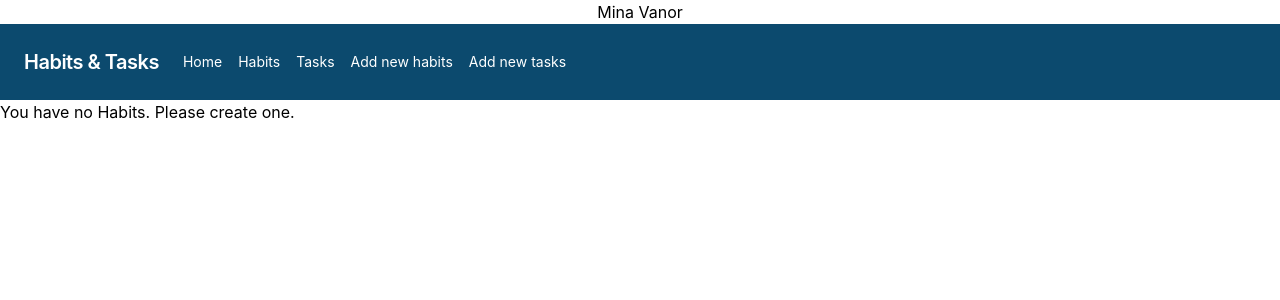
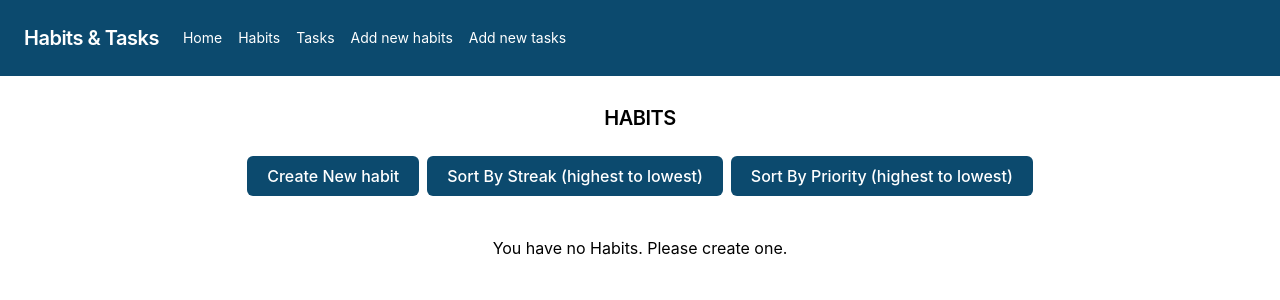
Before and after one commit to SainaFirooz/habits-and-tasks-app, a React (Create React App) app: page /habits in a window 1280 px wide. Shown: the top 300 px of the page. Built offline with nearby package versions, Linux system fonts and the light colour scheme.

Commit message:
Styling av habits

```diff
--- a/src/pages/Habits.jsx
+++ b/src/pages/Habits.jsx
@@ -121,30 +121,34 @@ const Habits = ({ habits, setHabits }) => {
 
   return (
     <>
-      <h1>Mina Vanor</h1>
       <Nav />
+      <div className="w-full text-center flex items-center flex-col gap-5 mt-6">
+        <h1 className="font-semibold uppercase text-xl tracking-tight my-1">
+          Habits
+        </h1>
+
+        <div className="flex justify-center gap-2 mb-5">
+          <button className="flex-grow px-5 py-2 bg-sky-900 text-white font-medium rounded-md" onClick={() => navigate("/NewHabit")}>Create New habit</button>
+          <button className="flex-grow px-5 py-2 bg-sky-900 text-white font-medium rounded-md" onClick={handleStreakSort}>
+            Sort By Streak ({streakSort})
+          </button>
+          <button className="flex-grow px-5 py-2 bg-sky-900 text-white font-medium rounded-md" onClick={handlePrioritySort}>
+            Sort By Priority ({prioritySort})
+          </button>
+        </div>
+
         {!habits || habits.length === 0 ? (
           <p>You have no Habits. Please create one.</p>
         ) : (
-        <>
-          <button onClick={() => navigate("/NewHabit")}>Create New habit</button>
-
-          <button onClick={handleStreakSort}>
-            Sort By Streak ({streakSort})
-          </button>
-
-          <button onClick={handlePrioritySort}>
-            Sort By Priority ({prioritySort})
-          </button>
-
-          <table>
+          <div className="w-1/2 bg-slate-300 backdrop-blur-lg px-3 py-5 rounded-md">
+            <table className="w-full">
               <thead>
                 <tr>
-                <th>Title </th>
-                <th>Priority </th>
-                <th>Increase </th>
-                <th>Streak </th>
-                <th>Decrease </th>
+                  <th>Title</th>
+                  <th>Priority</th>
+                  <th>Increase</th>
+                  <th>Streak</th>
+                  <th>Decrease</th>
                   <th>Reset</th>
                   <th>Delete</th>
                 </tr>
@@ -156,23 +160,37 @@ const Habits = ({ habits, setHabits }) => {
                     <td>{habit.priority}</td>
                     <td>
                       <button onClick={() => increaseStreak(habit.title)}>
-                      +
+                      <svg xmlns="http://www.w3.org/2000/svg" viewBox="0 0 16 16" fill="currentColor" className="w-4 h-4">
+  <path fillRule="evenodd" d="M8 15A7 7 0 1 0 8 1a7 7 0 0 0 0 14Zm.75-10.25v2.5h2.5a.75.75 0 0 1 0 1.5h-2.5v2.5a.75.75 0 0 1-1.5 0v-2.5h-2.5a.75.75 0 0 1 0-1.5h2.5v-2.5a.75.75 0 0 1 1.5 0Z" clipRule="evenodd" />
+</svg>
+
+
                       </button>
                     </td>
                     <td>{habit.startStreak}</td>
                     <td>
                       <button onClick={() => decreaseStreak(habit.title)}>
-                      -
+                      <svg xmlns="http://www.w3.org/2000/svg" viewBox="0 0 16 16" fill="currentColor" class="w-4 h-4">
+  <path fill-rule="evenodd" d="M8 15A7 7 0 1 0 8 1a7 7 0 0 0 0 14Zm4-7a.75.75 0 0 0-.75-.75h-6.5a.75.75 0 0 0 0 1.5h6.5A.75.75 0 0 0 12 8Z" clip-rule="evenodd" />
+</svg>
+
+
                       </button>
                     </td>
                     <td>
                       <button onClick={() => resetStreak(habit.title)}>
-                      Reset
+                      <svg xmlns="http://www.w3.org/2000/svg" viewBox="0 0 16 16" fill="currentColor" class="w-4 h-4">
+  <path d="M8.5 4.75a.75.75 0 0 0-1.107-.66l-6 3.25a.75.75 0 0 0 0 1.32l6 3.25a.75.75 0 0 0 1.107-.66V8.988l5.393 2.921A.75.75 0 0 0 15 11.25v-6.5a.75.75 0 0 0-1.107-.66L8.5 7.013V4.75Z" />
+</svg>
+
                       </button>
                     </td>
                     <td>
                       <button onClick={() => deleteHabit(habit.title)}>
-                      Delete
+                      <svg xmlns="http://www.w3.org/2000/svg" viewBox="0 0 16 16" fill="currentColor" class="w-4 h-4">
+  <path fill-rule="evenodd" d="M5 3.25V4H2.75a.75.75 0 0 0 0 1.5h.3l.815 8.15A1.5 1.5 0 0 0 5.357 15h5.285a1.5 1.5 0 0 0 1.493-1.35l.815-8.15h.3a.75.75 0 0 0 0-1.5H11v-.75A2.25 2.25 0 0 0 8.75 1h-1.5A2.25 2.25 0 0 0 5 3.25Zm2.25-.75a.75.75 0 0 0-.75.75V4h3v-.75a.75.75 0 0 0-.75-.75h-1.5ZM6.05 6a.75.75 0 0 1 .787.713l.275 5.5a.75.75 0 0 1-1.498.075l-.275-5.5A.75.75 0 0 1 6.05 6Zm3.9 0a.75.75 0 0 1 .712.787l-.275 5.5a.75.75 0 0 1-1.498-.075l.275-5.5a.75.75 0 0 1 .786-.711Z" clip-rule="evenodd" />
+</svg>
+
                       </button>
                     </td>
                   </tr>
@@ -180,9 +198,10 @@ const Habits = ({ habits, setHabits }) => {
               </tbody>
             </table>
 
-          <button onClick={resetAllStreaks}>Reset All Habits</button>
-        </>
+            <button className="flex-grow px-5 py-2 bg-sky-900 text-white font-medium rounded-md" onClick={resetAllStreaks}>Reset All Habits</button>
+          </div>
         )}
+      </div>
     </>
   );
 };
```
Lines whose indentation alone changed are shown as unchanged.
